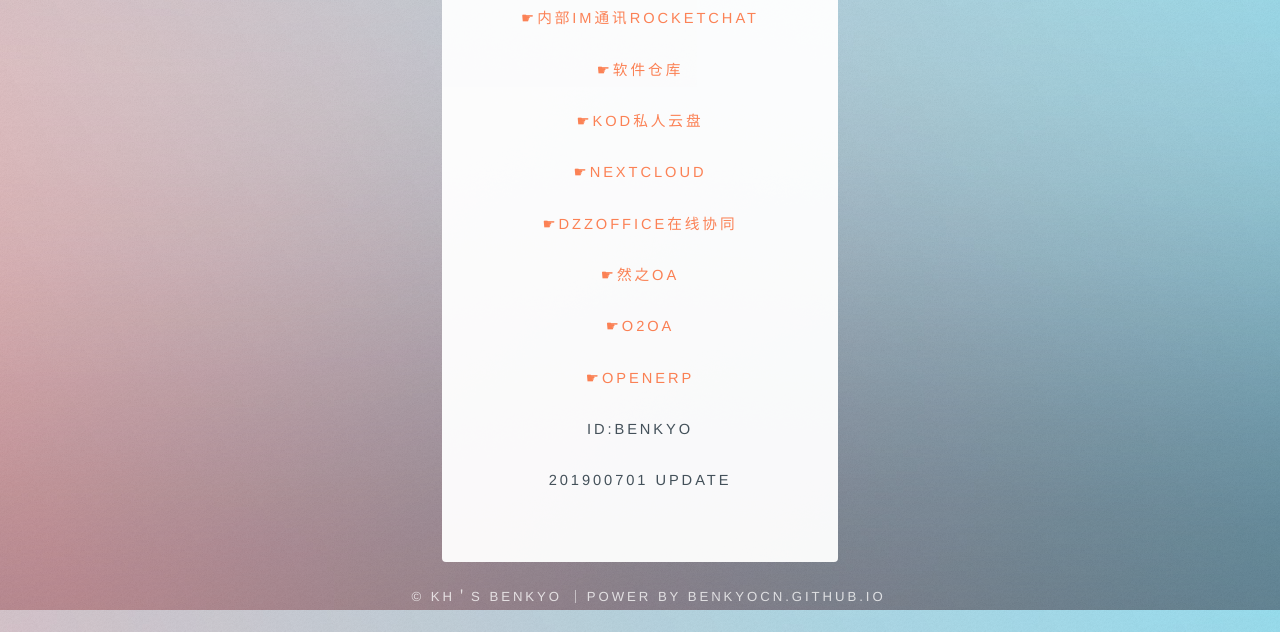
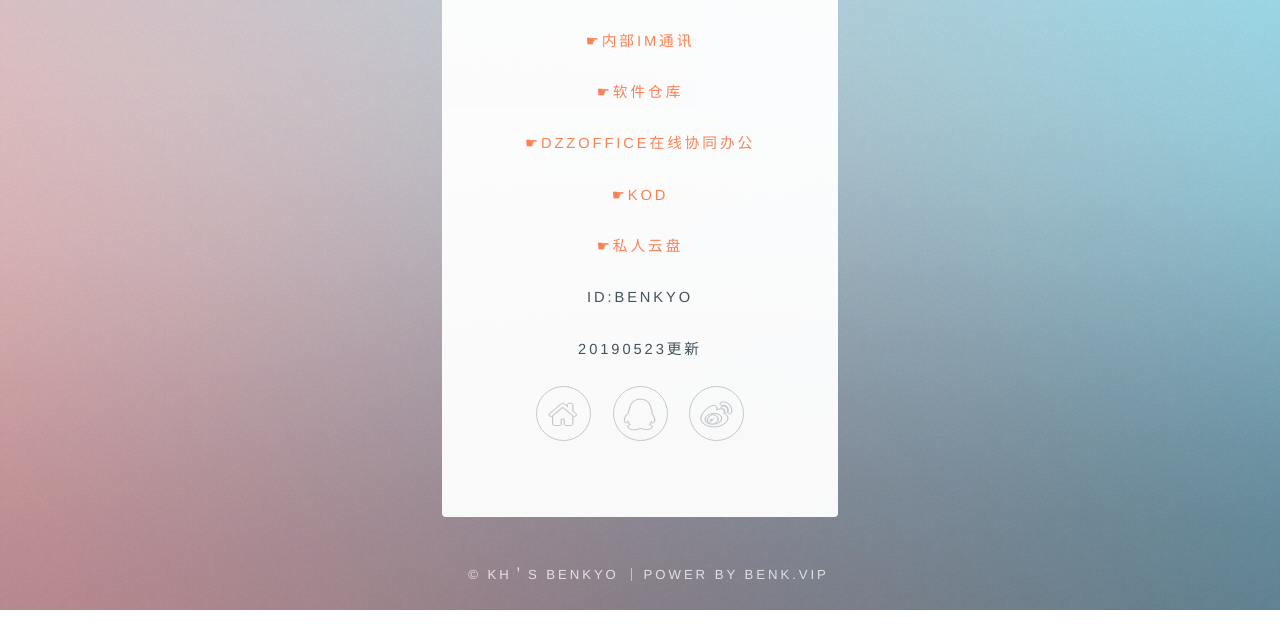
Before and after one commit to benkyocn/benkyocn.github.co, a plain HTML site: page index.html in a window 1280 px wide. Shown: the part 190-822 px from the top of the page. After the commit the page ends 800 px from the top, so only its background shows below. Drawn offline with Linux system fonts and the light colour scheme; a web font is replaced by a local one.

Commit message:
Update index.html

```diff
--- a/index.html
+++ b/index.html
@@ -19,34 +19,31 @@
 					<section id="main">
 						<header>
 							<!--<span class="avatar"><img src="images/Bshenglogo.png"width="200" height="200" alt="" /></span>-->
-							<h1>benkyo私货</h1>
+							<h1>benk.vip</h1>
                             <p><font color="#FF7F50">☛<a href="http://imgai.f3322.net:8000" target="_blank" >内部邮件系统</a></font></p>
-							<p><font color="#FF7F50">☛<a href="http://imgai.f3322.net:3000" target="_blank" >内部IM通讯RocketChat</a></font></p>
-							<p><font color="#FF7F50">☛<a href="http://benk.f3322.net:12303/" target="_blank" >软件仓库</a></font></p>
-							<p><font color="#FF7F50">☛<a href="http://benk.f3322.net:12345/kod/" target="_blank" >Kod私人云盘</a></font></p>
-							<p><font color="#FF7F50">☛<a href="http://benk.f3322.net:12345/kod/" target="_blank" >NextCloud</a></font></p>
-							<p><font color="#FF7F50">☛<a href="http://benk.f3322.net:12345/kod/" target="_blank" >DzzOffice在线协同</a></font></p>
-							<p><font color="#FF7F50">☛<a href="http://benk.f3322.net:12345/kod/" target="_blank" >然之OA</a></font></p>
-							<p><font color="#FF7F50">☛<a href="http://benk.f3322.net:12345/kod/" target="_blank" >O2OA</a></font></p>
-							<p><font color="#FF7F50">☛<a href="http://benk.f3322.net:12345/kod/" target="_blank" >OpenErp</a></font></p>
+							<p><font color="#FF7F50">☛<a href="http://benk.f3322.net:3000" target="_blank" >内部IM通讯</a></font></p>
+							<p><font color="#FF7F50">☛<a href="http://benk.f3322.net:12302/" target="_blank" >软件仓库</a></font></p>
+							<p><font color="#FF7F50">☛<a href="http://benk.f3322.net:12345/dzzoffice/" target="_blank" >dzzoffice在线协同办公</a></font></p>
+							<p><font color="#FF7F50">☛<a href="http://benk.f3322.net:12345/kod/" target="_blank" >Kod</a></font></p>
+							<p><font color="#FF7F50">☛<a href="http://benk.f3322.net:3001/" target="_blank" >私人云盘</a></font></p>
 							<p>ID:benkyo</p>
-                                                    	<p>201900701 UPDate</p>
+                                                    	<p>20190523更新</p>
 
 						</header>
 
-						<!--<footer>
+						<footer>
 							<ul class="icons">
 							    <li><a href="" target="_blank" class="fa-home">主页</a></li>
 							    <li><a href="" target="_blank" class="fa-qq">QQ</a></li>
 							    <li><a href="" target="_blank" class="fa-weibo">微博</a></li>
 								<!---QQ图标代码为："fa-qq" 替换上方即可--->
-							<!--</ul>
-						<!---</footer> -->
+							</ul>
+						</footer>
 					</section>
 					<footer id="footer">
 						<ul class="copyright">
 							<li>&copy; kh＇s <a href="">benkyo</a></li>
-							<li>power by <a href="">benkyocn.github.io</a></li>
+							<li>power by <a href="">benk.vip</a></li>
 						</ul>
 					</footer>
 
```
